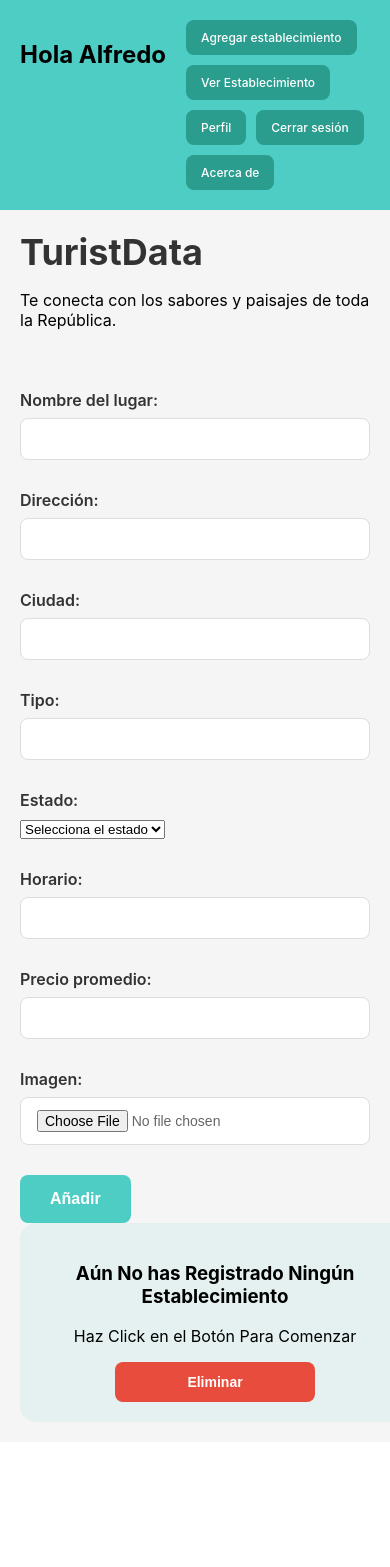
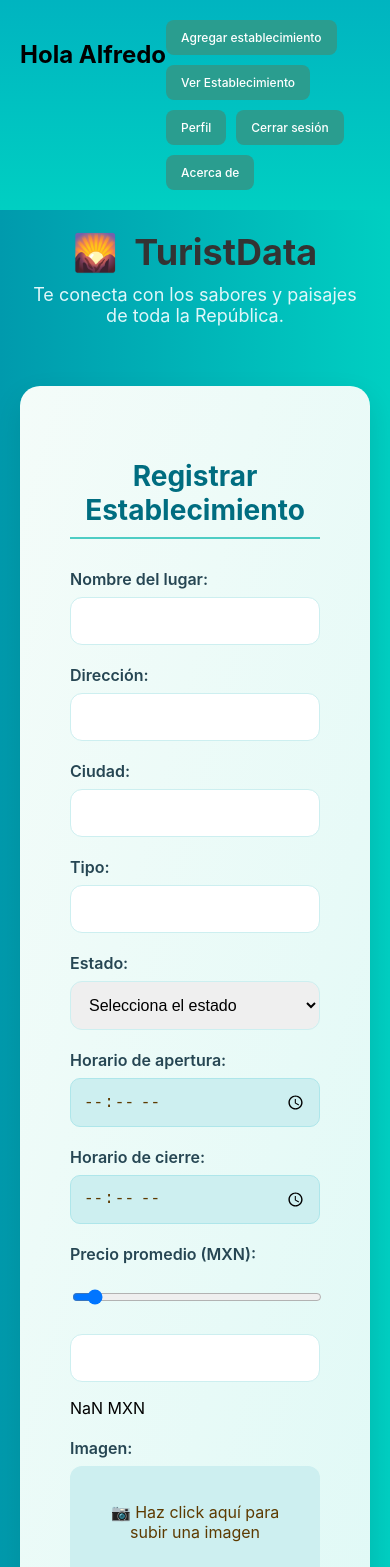
Before and after one commit to paolis28/LandingPage_TuristData, a React (Create React App) app: page /crear in a window 390 px wide. Shown: the top 1567 px of the page. Before the commit the page ends 1442 px from the top, so only its background shows below. Built offline with nearby package versions, Linux system fonts and the light colour scheme.

Commit message:
Actualizacion De Diseño

```diff
--- a/src/styles/PanelAdmin.css
+++ b/src/styles/PanelAdmin.css
@@ -1,37 +1,61 @@
-/* Panel administrador.css */
+/* PanelAdmin.css */
+
+body {
+  margin: 0;
+  font-family: 'Segoe UI', Roboto, sans-serif;
+  background: linear-gradient(to right, #009AAD, #00cfc2);
+}
+
 .dashboard-container {
   display: flex;
   height: 100vh;
-  font-family: -apple-system, BlinkMacSystemFont, 'Segoe UI', Roboto, Oxygen, Ubuntu, Cantarell, sans-serif;
+  color: #333;
 }
 
+/* Sidebar */
 .sidebar {
-  width: 300px;
-  background-color: #4ecdc4;
-  padding: 40px 30px;
+  width: 280px;
+ background: linear-gradient(to bottom, #00b4c0, #00cfc2);
+  padding: 40px 20px;
   display: flex;
   flex-direction: column;
   align-items: center;
+  justify-content: center;
 }
 
 .profile-section {
   display: flex;
   flex-direction: column;
   align-items: center;
-  margin-bottom: 40px;
+  text-align: center;
 }
 
 .profile-image {
   width: 120px;
   height: 120px;
   border-radius: 50%;
-  background-color: rgba(255, 255, 255, 0.9);
+  background: linear-gradient(to bottom right, #00cfc2, #009AAD);
+  display: flex;
+  align-items: center;
+  justify-content: center;
+  margin-bottom: 20px;
+  overflow: hidden;
+  box-shadow: 0 4px 12px rgba(0, 0, 0, 0.1);
+}
+
+
+ /*.profile-image {
+  width: 120px;
+  height: 120px;
+  border-radius: 50%;
+  background-color: rgba(255, 255, 255, 0.6);
   display: flex;
   align-items: center;
   justify-content: center;
   margin-bottom: 20px;
   overflow: hidden;
 }
+*/
 
 .profile-image img {
   width: 100%;
@@ -41,10 +65,10 @@
 }
 
 .edit-profile-btn {
-  background-color: #2a9d8f;
+  background-color: #006d80;
   color: white;
   border: none;
-  padding: 12px 24px;
+  padding: 10px 24px;
   border-radius: 25px;
   font-size: 14px;
   font-weight: 600;
@@ -53,62 +77,66 @@
 }
 
 .edit-profile-btn:hover {
-  background-color: #264653;
+  background-color: #004e59;
 }
 
+/* Main Content */
 .main-content {
   flex: 1;
-  background-color: #f5f5f5;
-  padding: 40px 60px;
+  padding: 50px 60px;
+  background: linear-gradient(to right, #009AAD, #00cfc2);
 }
 
 .header {
-  margin-bottom: 60px;
+  margin-bottom: 40px;
 }
 
 .header h1 {
-  font-size: 48px;
-  font-weight: 700;
-  color: #333;
+  font-size: 42px;
   margin: 0;
+  color: #ffffff;
 }
 
+.header p {
+  font-size: 18px;
+  margin-top: 10px;
+  color: #e0f7fa;
+}
+
+/* Menu Options */
 .menu-options {
-  display: flex;
-  flex-direction: column;
-  gap: 30px;
-  max-width: 400px;
+  margin-top: 30px;
+  display: grid;
+  grid-template-columns: repeat(auto-fit, minmax(220px, 1fr));
+  gap: 24px;
 }
 
 .menu-item {
-  display: flex;
-  align-items: center;
-  padding: 20px;
-  background-color: white;
-  border-radius: 12px;
+  background: linear-gradient(to bottom right, #F4FCF9, #CFFFFF);
+
+  border-radius: 20px;
+  padding: 32px 24px;
+  box-shadow: 0 6px 16px rgba(0, 0, 0, 0.1);
+  text-align: center;
+  transition: transform 0.2s ease, box-shadow 0.2s ease;
   cursor: pointer;
-  transition: all 0.3s ease;
-  border: 1px solid #e0e0e0;
 }
 
 .menu-item:hover {
-  background-color: #f8f9fa;
-  border-color: #4ecdc4;
-  transform: translateY(-2px);
-  box-shadow: 0 4px 12px rgba(0, 0, 0, 0.1);
+  transform: translateY(-4px);
+  box-shadow: 0 10px 24px rgba(0, 0, 0, 0.15);
 }
 
 .menu-icon {
-  width: 24px;
-  height: 24px;
-  margin-right: 16px;
-  color: #666;
+  font-size: 36px;
+  margin-bottom: 12px;
+  color: #006d80;
 }
 
 .menu-item span {
-  font-size: 16px;
-  font-weight: 500;
-  color: #333;
+  font-size: 18px;
+  font-weight: 600;
+  color: #00303f;
 }
 
 /* Responsive */
@@ -122,28 +150,18 @@
     padding: 20px;
     flex-direction: row;
     justify-content: center;
-  }
 
-  .profile-section {
-    margin-bottom: 0;
-    margin-right: 20px;
-  }
-
-  .profile-image {
-    width: 80px;
-    height: 80px;
-    margin-bottom: 10px;
   }
 
   .main-content {
-    padding: 20px;
+    padding: 30px 20px;
   }
 
   .header h1 {
-    font-size: 36px;
+    font-size: 28px;
   }
 
   .menu-options {
-    max-width: 100%;
+    grid-template-columns: 1fr;
   }
 }
--- a/src/styles/Panelestablecimiento.css
+++ b/src/styles/Panelestablecimiento.css
@@ -1,9 +1,17 @@
+
+
 .dashboard-establishment-container {
   display: flex;
   height: 100vh;
   width: 100%;
   font-family: -apple-system, BlinkMacSystemFont, 'Segoe UI', Roboto, Oxygen, Ubuntu, Cantarell, sans-serif;
   overflow: hidden;
+}
+
+
+.header h1::before {
+  content: "🌄 ";
+  margin-right: 8px;
 }
 
 .sidebar {
@@ -13,7 +21,7 @@
   display: flex;
   flex-direction: column;
   align-items: center;
-  height: 100vh; /* 👈 Asegura altura completa */
+  height: 100vh;
   box-sizing: border-box;
   flex-shrink: 0;
 }
@@ -86,10 +94,11 @@
   flex: 1;
   background-color: #f5f5f5;
   padding: 40px 60px;
-  overflow-y: auto; /* 👈 Permite scroll si el contenido crece */
+  overflow-y: auto;
 }
 
 .header {
+  text-align: center;
   margin-bottom: 60px;
 }
 
@@ -108,7 +117,7 @@
 }
 
 .create-establishment-card {
-  background-color: rgba(78, 205, 196, 0.1);
+  background-color: #006d80;
   border: 2px dashed #4ecdc4;
   border-radius: 16px;
   padding: 60px;
@@ -140,6 +149,8 @@
   font-weight: 600;
   cursor: pointer;
   transition: background-color 0.3s ease;
+  display: block;
+  margin: 30px auto 0 auto;
 }
 
 .create-btn:hover {
@@ -147,7 +158,7 @@
 }
 
 .establishment-status {
-  background-color: rgba(78, 205, 196, 0.1);
+  background-color: #006d80;
   border-radius: 16px;
   padding: 40px;
   text-align: center;
@@ -162,13 +173,13 @@
 .status-message h3 {
   font-size: 24px;
   font-weight: 600;
-  color: #333;
+  color: #ffffff;
   margin-bottom: 10px;
 }
 
 .status-message p {
   font-size: 16px;
-  color: #666;
+  color: #ffffff;
   margin: 0;
 }
 
@@ -283,3 +294,102 @@
     max-width: 200px;
   }
 }
+/*Fomr Data*/
+.form-card {
+  background: linear-gradient(to bottom right, #F4FCF9, #E0F9F6);
+  padding: 50px;
+  border-radius: 20px;
+  box-shadow: 0 12px 30px rgba(0, 0, 0, 0.1);
+  max-width: 900px;
+  margin: 0 auto;
+}
+
+.form-card h2 {
+  font-size: 28px;
+  margin-bottom: 30px;
+  color: #006d80;
+  border-bottom: 2px solid #4ecdc4;
+  padding-bottom: 10px;
+  text-align: center;
+}
+
+.form-group {
+  margin-bottom: 20px;
+}
+
+.form-group label {
+  font-weight: 600;
+  margin-bottom: 8px;
+  display: block;
+  color: #264653;
+
+}
+
+.form-group input,
+.form-group select {
+  width: 100%;
+  padding: 14px;
+  border-radius: 12px;
+  border: 1px solid #cdeff0;
+  font-size: 16px;
+  transition: border-color 0.3s ease, box-shadow 0.3s ease;
+}
+
+.form-group input:focus,
+.form-group select:focus {
+  outline: none;
+  border-color: #009AAD;
+  box-shadow: 0 0 0 4px rgba(0, 154, 173, 0.2);
+}
+
+.create-btn {
+  background: linear-gradient(to right, #00b4c0, #009AAD);
+  color: white;
+  font-size: 18px;
+  padding: 16px 32px;
+  border: none;
+  border-radius: 30px;
+  font-weight: 600;
+  cursor: pointer;
+  box-shadow: 0 8px 20px rgba(0, 0, 0, 0.1);
+  transition: transform 0.2s ease, box-shadow 0.2s ease;
+  margin-top: 20px;
+}
+
+.create-btn:hover {
+  transform: translateY(-3px);
+  box-shadow: 0 12px 28px rgba(0, 0, 0, 0.2);
+}
+
+
+.upload-area {
+  background-color: #cdeff0; /* fondo cálido */
+
+  padding: 20px;
+  border-radius: 12px;
+  text-align: center;
+  transition: background-color 0.3s ease;
+  color: #5D3A00;
+}
+
+.upload-area:hover {
+  background-color: #aee6ea;
+}
+
+
+input[type="time"] {
+  padding: 12px;
+  border-radius: 10px;
+  border: 1px solid #aee6ea;
+  font-size: 16px;
+  background-color: #cdeff0;
+  color: #5D3A00;
+  cursor: pointer;
+  transition: border-color 0.3s ease, box-shadow 0.3s ease;
+}
+
+input[type="time"]:focus {
+  outline: none;
+  border-color: #aee6ea;
+  box-shadow: 0 0 0 4px rgba(255, 165, 89, 0.2);
+}
--- a/src/views/panel_crear.js
+++ b/src/views/panel_crear.js
@@ -12,17 +12,19 @@ export default function PanelCrear() {
   const [precio, setPrecio] = useState('');
   const [imagenFile, setImagenFile] = useState(null);
   const [mensaje, setMensaje] = useState('');
+  const [horarioApertura, setHorarioApertura] = useState('');
+const [horarioCierre, setHorarioCierre] = useState('');
+
 
   const handleAddEstablishment = async () => {
     if (!imagenFile) {
-      setMensaje(' Debes seleccionar una imagen');
+      setMensaje('Debes seleccionar una imagen');
       return;
     }
 
     const token = localStorage.getItem('token');
-
     if (!token) {
-      setMensaje(' No se encontró el token de autenticación');
+      setMensaje('No se encontró el token de autenticación');
       return;
     }
 
@@ -35,39 +37,34 @@ export default function PanelCrear() {
     formData.append('horario', horario);
     formData.append('precio', precio);
     formData.append('imagen', imagenFile);
+    formData.append('horario', `${horarioApertura} - ${horarioCierre}`);
+
 
     try {
       const response = await fetch('https://turistdata-back.onrender.com/api/establecimientos/rg', {
         method: 'POST',
-        headers: {
-          Authorization: `Bearer ${token}`,
-        },
+        headers: { Authorization: `Bearer ${token}` },
         body: formData,
       });
 
       if (response.ok) {
         const data = await response.json();
         console.log('Establecimiento creado:', data);
-        setMensaje(' Establecimiento registrado con éxito');
+        setMensaje('Establecimiento registrado con éxito');
         limpiarCampos();
       } else {
         const errorData = await response.json();
         console.error('Error al registrar:', errorData);
-        setMensaje(' Error al registrar el establecimiento');
+        setMensaje('Error al registrar el establecimiento');
       }
     } catch (error) {
       console.error('Error de conexión:', error);
-      setMensaje(' No se pudo conectar con el servidor');
+      setMensaje('No se pudo conectar con el servidor');
     }
   };
 
   const handleFileChange = (e) => {
     setImagenFile(e.target.files[0]);
-  };
-
-  const handleEliminate = () => {
-    console.log('Eliminar establecimiento');
-    setMensaje('Función de eliminación aún no implementada');
   };
 
   const limpiarCampos = () => {
@@ -103,7 +100,9 @@ export default function PanelCrear() {
           <p>Te conecta con los sabores y paisajes de toda la República.</p>
         </div>
 
-        <div className="form-section">
+        <div className="form-card">
+          <h2>Registrar Establecimiento</h2>
+
           <div className="form-group">
             <label>Nombre del lugar:</label>
             <input type="text" value={nombreLugar} onChange={(e) => setNombreLugar(e.target.value)} />
@@ -134,20 +133,71 @@ export default function PanelCrear() {
             </select>
           </div>
 
-          <div className="form-group">
-            <label>Horario:</label>
-            <input type="text" value={horario} onChange={(e) => setHorario(e.target.value)} />
-          </div>
+                <div className="form-group">
+          <label>Horario de apertura:</label>
+          <input
+            type="time"
+            value={horarioApertura}
+            onChange={(e) => setHorarioApertura(e.target.value)}
+          />
+        </div>
 
-          <div className="form-group">
-            <label>Precio promedio:</label>
-            <input type="number" value={precio} onChange={(e) => setPrecio(e.target.value)} />
-          </div>
+        <div className="form-group">
+          <label>Horario de cierre:</label>
+          <input
+            type="time"
+            value={horarioCierre}
+            onChange={(e) => setHorarioCierre(e.target.value)}
+          />
+        </div>
+
+
+      <div className="form-group">
+        <label>Precio promedio (MXN):</label>
+        <input
+          type="range"
+          min="0"
+          max="1000"
+          step="1"
+          value={Math.floor(precio)}
+          onChange={(e) => setPrecio(e.target.value)}
+        />
+        <input
+          type="number"
+          step="0.01"
+          value={precio}
+          onChange={(e) => setPrecio(e.target.value)}
+          style={{ marginTop: '10px', width: '100%' }}
+        />
+        <p> {parseFloat(precio).toFixed(2)} MXN</p>
+      </div>
+
+
 
           <div className="form-group">
             <label>Imagen:</label>
-            <input type="file" accept="image/*" onChange={handleFileChange} />
-            {imagenFile && <p> Archivo seleccionado: {imagenFile.name}</p>}
+            <div
+              className="upload-area"
+              onClick={() => document.getElementById('fileInput').click()}
+              style={{ cursor: 'pointer' }}
+            >
+              {imagenFile ? (
+                <img
+                  src={URL.createObjectURL(imagenFile)}
+                  alt="Previsualización"
+                  style={{ width: '120px', borderRadius: '12px', marginBottom: '10px' }}
+                />
+              ) : (
+                <p>📷 Haz click aquí para subir una imagen</p>
+              )}
+              <input
+                id="fileInput"
+                type="file"
+                accept="image/*"
+                onChange={handleFileChange}
+                style={{ display: 'none' }}
+              />
+            </div>
           </div>
 
           <button className="create-btn" onClick={handleAddEstablishment}>
@@ -156,15 +206,6 @@ export default function PanelCrear() {
 
           {mensaje && <p style={{ marginTop: '20px', fontWeight: 'bold' }}>{mensaje}</p>}
         </div>
-
-        <div className="establishment-status">
-          <h3>Aún No has Registrado Ningún Establecimiento</h3>
-          <p>Haz Click en el Botón Para Comenzar</p>
-
-          <div className="action-buttons">
-            <button className="action-btn eliminate-btn" onClick={handleEliminate}>Eliminar</button>
-          </div>
-        </div>
       </div>
     </div>
   );
```
Also changed, not shown: src/views/PanelAdmin.js (+10 -21 lines).
